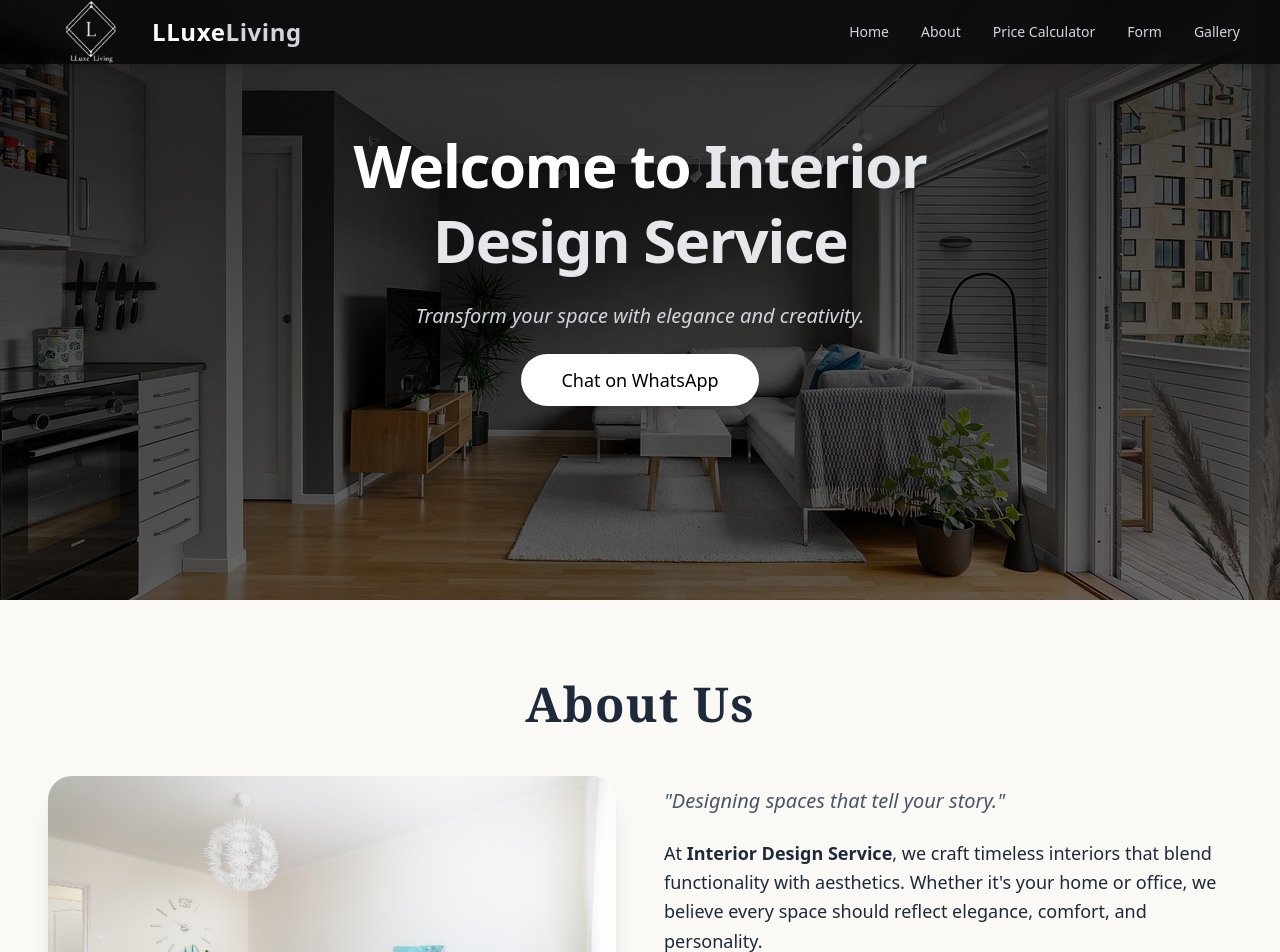
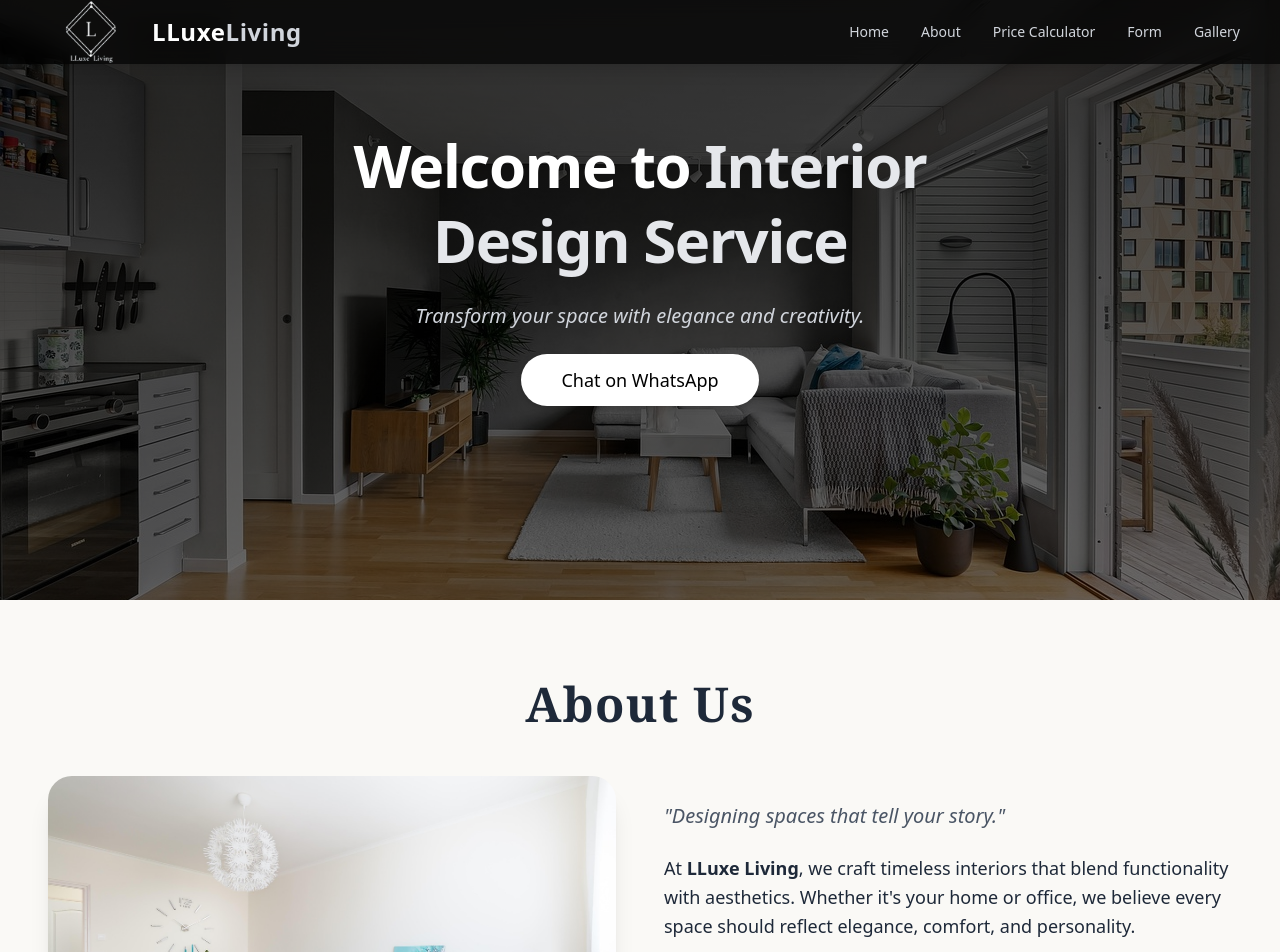
Before and after one commit to tanu0604/Interior, a React (Vite) app: page / in a window 1280 px wide. Shown: the top 952 px of the page. Built offline with nearby package versions, Linux system fonts and the light colour scheme.

Commit message:
Update About.jsx

```diff
--- a/src/components/about/About.jsx
+++ b/src/components/about/About.jsx
@@ -72,7 +72,7 @@ export default function About() {
 
             {/* Intro paragraph */}
             <p>
-              At <span className="font-semibold">Interior Design Service</span>,
+              At <span className="font-semibold">LLuxe Living</span>,
               we craft timeless interiors that blend functionality with
               aesthetics. Whether it's your home or office, we believe every
               space should reflect elegance, comfort, and personality.
```
